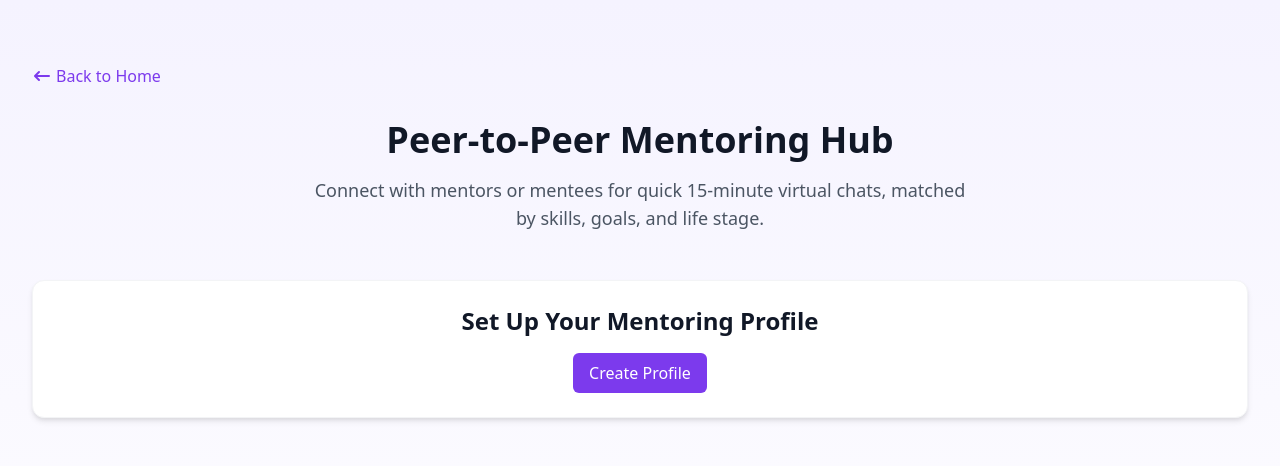
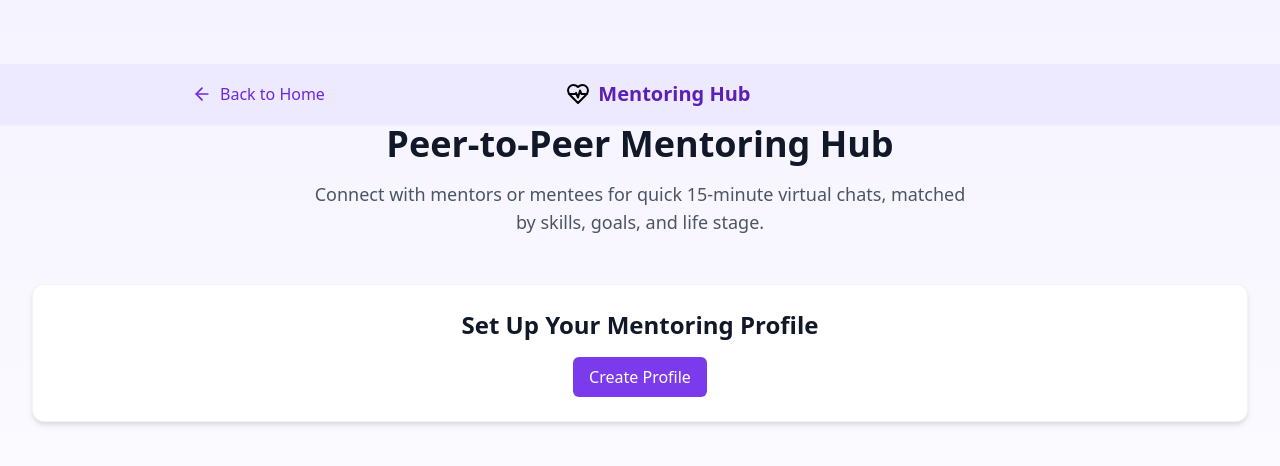
Before and after one commit to hrishikasamani/Hermony, a React (Vite) app: page /mentoring in a window 1280 px wide. Shown: the top 466 px of the page. Built offline with nearby package versions, Linux system fonts and the light colour scheme; a web font is replaced by a local one.

Commit message:
Added Header

```diff
--- a/src/components/CareerGrowthDashboard.tsx
+++ b/src/components/CareerGrowthDashboard.tsx
@@ -1,6 +1,7 @@
 import React, { useState, useEffect, useRef } from 'react';
-import { Link } from 'react-router-dom';
+import { Link, useNavigate } from 'react-router-dom';
 import Confetti from 'react-confetti';
+import { ArrowLeftIcon, HeartPulseIcon } from 'lucide-react';
 
 interface Skill {
   id: string;
@@ -85,6 +86,7 @@ const CareerGrowthDashboard: React.FC = () => {
   const [modalItemId, setModalItemId] = useState<string | null>(null);
   const [modalItemName, setModalItemName] = useState('');
   const [modalItemLevel, setModalItemLevel] = useState<number>(0);
+  const navigate = useNavigate();
 
   // State for Confetti Animation
   const [showConfetti, setShowConfetti] = useState(false);
@@ -255,18 +257,19 @@ const CareerGrowthDashboard: React.FC = () => {
         />
       )}
       <div className="max-w-7xl mx-auto px-4 sm:px-6 lg:px-8">
-        {/* Back to Home Link */}
-        <div className="mb-8">
-          <Link
-            to="/"
-            className="text-purple-600 font-medium hover:text-purple-800 transition-colors flex items-center"
-          >
-            <svg xmlns="http://www.w3.org/2000/svg" className="h-5 w-5 mr-1" viewBox="0 0 20 20" fill="currentColor">
-              <path fillRule="evenodd" d="M7.707 14.707a1 1 0 01-1.414 0l-4-4a1 1 0 010-1.414l4-4a1 1 0 011.414 1.414L5.414 9H17a1 1 0 110 2H5.414l2.293 2.293a1 1 0 010 1.414z" clipRule="evenodd" />
-            </svg>
-            Back to Home
-          </Link>
-        </div>
+        <header className="bg-purple-100 shadow-sm py-4 px-6">
+          <div className="max-w-4xl mx-auto flex items-center justify-between">
+            <button onClick={() => navigate('/')} className="flex items-center text-purple-700 hover:text-purple-900">
+              <ArrowLeftIcon className="h-5 w-5 mr-2" />
+              <span>Back to Home</span>
+            </button>
+            <div className="flex items-center">
+              <HeartPulseIcon className="h-6 w-6 text-rose-600 mr-2" />
+              <h1 className="text-xl font-bold text-purple-800">Networking</h1>
+            </div>
+            <div className="w-24"></div>
+          </div>
+        </header>
 
         {/* Page Header */}
         <h2 className="text-4xl font-bold text-gray-900 text-center">
@@ -458,11 +461,10 @@ const CareerGrowthDashboard: React.FC = () => {
                 </p>
                 <button
                   onClick={() => handleToggleCertification(cert.id)}
-                  className={`px-4 py-2 rounded-md transition-colors ${
-                    cert.completed
+                  className={`px-4 py-2 rounded-md transition-colors ${cert.completed
                       ? 'bg-purple-200 text-purple-800 hover:bg-purple-300'
                       : 'bg-purple-600 text-white hover:bg-purple-700'
-                  }`}
+                    }`}
                 >
                   {cert.completed ? 'Mark as Incomplete' : 'Mark as Completed'}
                 </button>
@@ -531,11 +533,10 @@ const CareerGrowthDashboard: React.FC = () => {
                 </p>
                 <button
                   onClick={() => handleToggleGoal(goal.id)}
-                  className={`px-4 py-2 rounded-md transition-colors ${
-                    goal.completed
+                  className={`px-4 py-2 rounded-md transition-colors ${goal.completed
                       ? 'bg-purple-200 text-purple-800 hover:bg-purple-300'
                       : 'bg-purple-600 text-white hover:bg-purple-700'
-                  }`}
+                    }`}
                 >
                   {goal.completed ? 'Mark as Incomplete' : 'Mark as Completed'}
                 </button>
@@ -559,9 +560,8 @@ const CareerGrowthDashboard: React.FC = () => {
                 </div>
                 <p className="text-gray-600 mb-4">{rec.description}</p>
                 <span
-                  className={`inline-block px-3 py-1 rounded-full text-sm font-medium ${
-                    rec.type === 'resource' ? 'bg-blue-100 text-blue-800' : 'bg-purple-100 text-purple-800'
-                  }`}
+                  className={`inline-block px-3 py-1 rounded-full text-sm font-medium ${rec.type === 'resource' ? 'bg-blue-100 text-blue-800' : 'bg-purple-100 text-purple-800'
+                    }`}
                 >
                   {rec.type === 'resource' ? 'Resource' : 'Well-Being Step'}
                 </span>
--- a/src/components/MentoringHub.tsx
+++ b/src/components/MentoringHub.tsx
@@ -1,5 +1,6 @@
+import { ArrowLeftIcon, HeartPulseIcon } from 'lucide-react';
 import React, { useState, useEffect } from 'react';
-import { Link } from 'react-router-dom';
+import { Link, useNavigate } from 'react-router-dom';
 
 interface UserProfile {
   id: string;
@@ -101,6 +102,7 @@ const MentoringHub: React.FC = () => {
   // State for the connect confirmation modal
   const [showConnectModal, setShowConnectModal] = useState(false);
   const [selectedMentorName, setSelectedMentorName] = useState('');
+  const navigate = useNavigate();
 
   // AI-driven matching algorithm (simplified for the hackathon)
   const calculateCompatibility = (mentee: UserProfile, mentor: UserProfile): number => {
@@ -214,28 +216,20 @@ const MentoringHub: React.FC = () => {
 
   return (
     <div className="py-16 bg-gradient-to-b from-purple-50 to-white min-h-screen">
+      <header className="bg-purple-100 shadow-sm py-4 px-6">
+        <div className="max-w-4xl mx-auto flex items-center justify-between">
+          <button onClick={() => navigate('/')} className="flex items-center text-purple-700 hover:text-purple-900">
+            <ArrowLeftIcon className="h-5 w-5 mr-2" />
+            <span>Back to Home</span>
+          </button>
+          <div className="flex items-center">
+            <HeartPulseIcon className="h-6 w-6 text-rose-600 mr-2" />
+            <h1 className="text-xl font-bold text-purple-800">Mentoring Hub</h1>
+          </div>
+          <div className="w-24"></div>
+        </div>
+      </header>
       <div className="max-w-7xl mx-auto px-4 sm:px-6 lg:px-8">
-        {/* Back to Home Link */}
-        <div className="mb-8">
-          <Link
-            to="/"
-            className="text-purple-600 font-medium hover:text-purple-800 transition-colors flex items-center"
-          >
-            <svg
-              xmlns="http://www.w3.org/2000/svg"
-              className="h-5 w-5 mr-1"
-              viewBox="0 0 20 20"
-              fill="currentColor"
-            >
-              <path
-                fillRule="evenodd"
-                d="M7.707 14.707a1 1 0 01-1.414 0l-4-4a1 1 0 010-1.414l4-4a1 1 0 011.414 1.414L5.414 9H17a1 1 0 110 2H5.414l2.293 2.293a1 1 0 010 1.414z"
-                clipRule="evenodd"
-              />
-            </svg>
-            Back to Home
-          </Link>
-        </div>
 
         {/* Page Header */}
         <h2 className="text-4xl font-bold text-gray-900 text-center">
--- a/src/components/NetworkingRoadmap.tsx
+++ b/src/components/NetworkingRoadmap.tsx
@@ -1,5 +1,6 @@
+import { ArrowLeftIcon, HeartPulseIcon } from 'lucide-react';
 import React, { useState } from 'react';
-import { Link } from 'react-router-dom';
+import { Link, useNavigate } from 'react-router-dom';
 
 interface Opportunity {
   id: number;
@@ -57,6 +58,7 @@ export const NetworkingRoadmap: React.FC = () => {
   ]);
   const [appliedOpportunities, setAppliedOpportunities] = useState<number[]>([]);
   const [selectedOpportunity, setSelectedOpportunity] = useState<Opportunity | null>(null);
+  const navigate = useNavigate();
 
   // State for Coffee Chats
   const [chats] = useState<Chat[]>([
@@ -203,19 +205,21 @@ export const NetworkingRoadmap: React.FC = () => {
 
   return (
     <div className="py-12 bg-gray-100 min-h-screen">
+      <header className="bg-purple-100 shadow-sm py-4 px-6">
+        <div className="max-w-4xl mx-auto flex items-center justify-between">
+          <button onClick={() => navigate('/')} className="flex items-center text-purple-700 hover:text-purple-900">
+            <ArrowLeftIcon className="h-5 w-5 mr-2" />
+            <span>Back to Home</span>
+          </button>
+          <div className="flex items-center">
+            <HeartPulseIcon className="h-6 w-6 text-rose-600 mr-2" />
+            <h1 className="text-xl font-bold text-purple-800">Networking</h1>
+          </div>
+          <div className="w-24"></div>
+        </div>
+      </header>
       <div className="max-w-7xl mx-auto px-4 sm:px-6 lg:px-8">
-        {/* Back to Home Link */}
-        <div className="mb-6">
-          <Link
-            to="/"
-            className="text-purple-600 font-medium hover:text-purple-800 transition-colors flex items-center"
-          >
-            <svg xmlns="http://www.w3.org/2000/svg" className="h-5 w-5 mr-1" viewBox="0 0 20 20" fill="currentColor">
-              <path fillRule="evenodd" d="M7.707 14.707a1 1 0 01-1.414 0l-4-4a1 1 0 010-1.414l4-4a1 1 0 011.414 1.414L5.414 9H17a1 1 0 110 2H5.414l2.293 2.293a1 1 0 010 1.414z" clipRule="evenodd" />
-            </svg>
-            Back to Home
-          </Link>
-        </div>
+
 
         {/* Page Header */}
         <h2 className="text-3xl font-bold text-gray-900 text-center">
--- a/src/components/SmartBalanceScheduler.tsx
+++ b/src/components/SmartBalanceScheduler.tsx
@@ -4,7 +4,8 @@ import moment from 'moment';
 import 'react-big-calendar/lib/css/react-big-calendar.css';
 import { ToastContainer, ToastOptions, toast } from 'react-toastify';
 import 'react-toastify/dist/ReactToastify.css';
-import { Link } from 'react-router-dom';
+import { Link, useNavigate } from 'react-router-dom';
+import { ArrowLeftIcon, HeartPulseIcon } from 'lucide-react';
 
 interface CalendarEvent {
     id: string;
@@ -53,6 +54,8 @@ const SmartBalanceScheduler: React.FC = () => {
     const [showNoZoneForm, setShowNoZoneForm] = useState(false);
     const [currentView, setCurrentView] = useState<'day' | 'week' | 'month'>('week');
     const [currentDate, setCurrentDate] = useState(new Date());
+    const navigate = useNavigate();
+
     const [newNoZoneTime, setNewNoZoneTime] = useState({
         dayOfWeek: new Date().getDay(),
         start: "18:00",
@@ -371,25 +374,24 @@ const SmartBalanceScheduler: React.FC = () => {
 
     return (
         <div className="max-w-7xl mx-auto p-5 font-sans">
+            <header className="bg-purple-100 shadow-sm py-4 px-6">
+                <div className="max-w-4xl mx-auto flex items-center justify-between">
+                    <button onClick={() => navigate('/')} className="flex items-center text-purple-700 hover:text-purple-900">
+                        <ArrowLeftIcon className="h-5 w-5 mr-2" />
+                        <span>Back to Home</span>
+                    </button>
+                    <div className="flex items-center">
+                        <HeartPulseIcon className="h-6 w-6 text-rose-600 mr-2" />
+                        <h1 className="text-xl font-bold text-purple-800">Balance Scheduler</h1>
+                    </div>
+                    <div className="w-24"></div>
+                </div>
+            </header>
             <ToastContainer position="top-right" autoClose={5000} toastClassName="rounded-lg shadow-md" progressClassName="bg-purple-600" />
 
             {isFirstTimeSetup ? (
                 <div className="bg-white rounded-lg p-6 shadow-md text-center">
-                    {/* <button onClick={handleBackButton} className="bg-purple-600 text-white px-4 py-2 rounded mb-5 flex items-center gap-2 hover:bg-purple-700">← Back</button> */}
-                    <div className="max-w-7xl mx-auto px-4 sm:px-6 lg:px-8">
-                        {/* Back to Home Link */}
-                        <div className="mb-8">
-                            <Link
-                                to="/"
-                                className="text-purple-600 font-medium hover:text-purple-800 transition-colors flex items-center"
-                            >
-                                <svg xmlns="http://www.w3.org/2000/svg" className="h-5 w-5 mr-1" viewBox="0 0 20 20" fill="currentColor">
-                                    <path fillRule="evenodd" d="M7.707 14.707a1 1 0 01-1.414 0l-4-4a1 1 0 010-1.414l4-4a1 1 0 011.414 1.414L5.414 9H17a1 1 0 110 2H5.414l2.293 2.293a1 1 0 010 1.414z" clipRule="evenodd" />
-                                </svg>
-                                Back to Home
-                            </Link>
-                        </div>
-                    </div>
+
 
                     <h2 className="text-2xl font-bold text-purple-600 mb-5">Welcome to Smart Balance Scheduler</h2>
                     <p className="text-gray-600 mb-5">Let's set up your schedule preferences to help you maintain a healthy work-life balance.</p>
@@ -488,23 +490,6 @@ const SmartBalanceScheduler: React.FC = () => {
                 </div>
             ) : (
                 <div>
-                    <div className="mb-5">
-                        {/* <button onClick={handleBackButton} className="bg-purple-600 text-white px-4 py-2 rounded flex items-center gap-2 hover:bg-purple-700">← Back</button> */}
-                        <div className="max-w-7xl mx-auto px-4 sm:px-6 lg:px-8">
-                            {/* Back to Home Link */}
-                            <div className="mb-8">
-                                <Link
-                                    to="/"
-                                    className="text-purple-600 font-medium hover:text-purple-800 transition-colors flex items-center"
-                                >
-                                    <svg xmlns="http://www.w3.org/2000/svg" className="h-5 w-5 mr-1" viewBox="0 0 20 20" fill="currentColor">
-                                        <path fillRule="evenodd" d="M7.707 14.707a1 1 0 01-1.414 0l-4-4a1 1 0 010-1.414l4-4a1 1 0 011.414 1.414L5.414 9H17a1 1 0 110 2H5.414l2.293 2.293a1 1 0 010 1.414z" clipRule="evenodd" />
-                                    </svg>
-                                    Back to Home
-                                </Link>
-                            </div>
-                        </div>
-                    </div>
 
                     <div className="bg-white rounded-lg p-5 shadow-md mb-5">
                         <h3 className="text-xl font-semibold text-purple-700 mb-3">Today's Schedule</h3>
```
Lines whose indentation alone changed are shown as unchanged.
